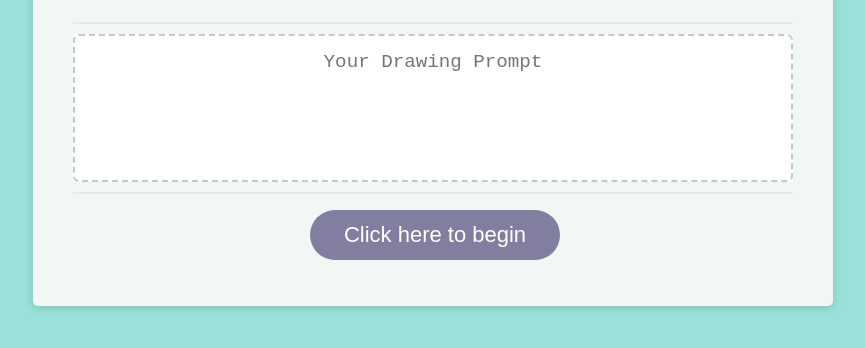
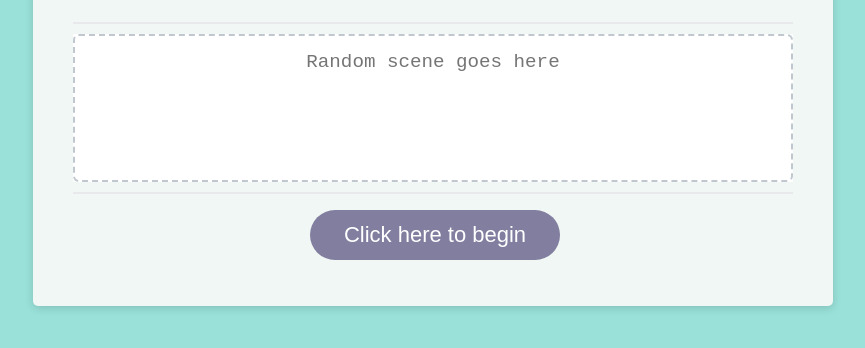
Before and after one commit to bracamon/Imagine_That_Generator, a plain HTML site: page index.html in a window 1280 px wide. Shown: the part 214-562 px from the top of the page, without its empty margins (207-1072 px from the left). Drawn offline with Linux system fonts and the light colour scheme.

Commit message:
updated placeholder text

```diff
--- a/index.html
+++ b/index.html
@@ -25,7 +25,7 @@
           <textarea
             readonly
             id="prompt"
-            placeholder="Your Drawing Prompt"
+            placeholder="Random scene goes here"
             aria-label="Generated Password"
           ></textarea>
         </div>
```
